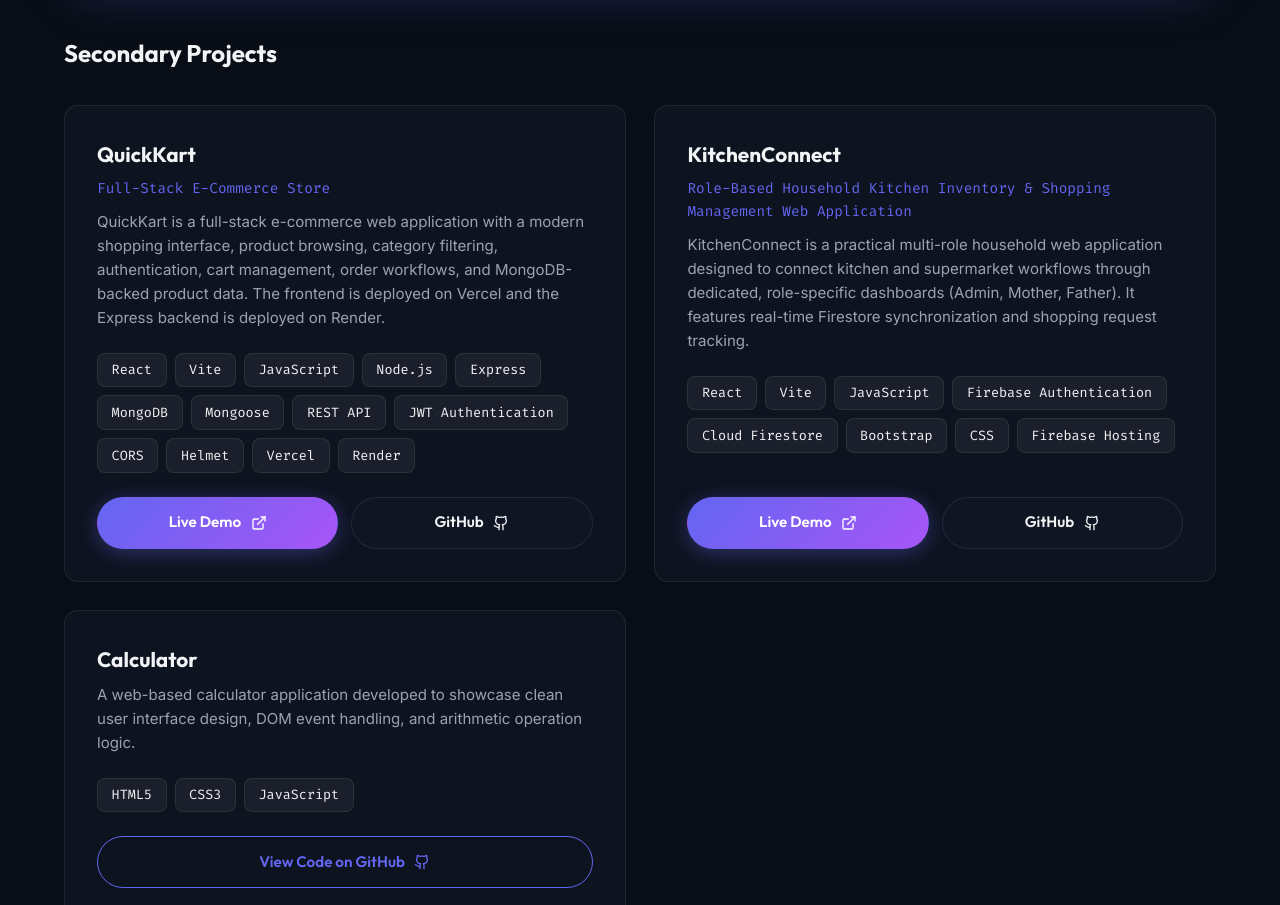
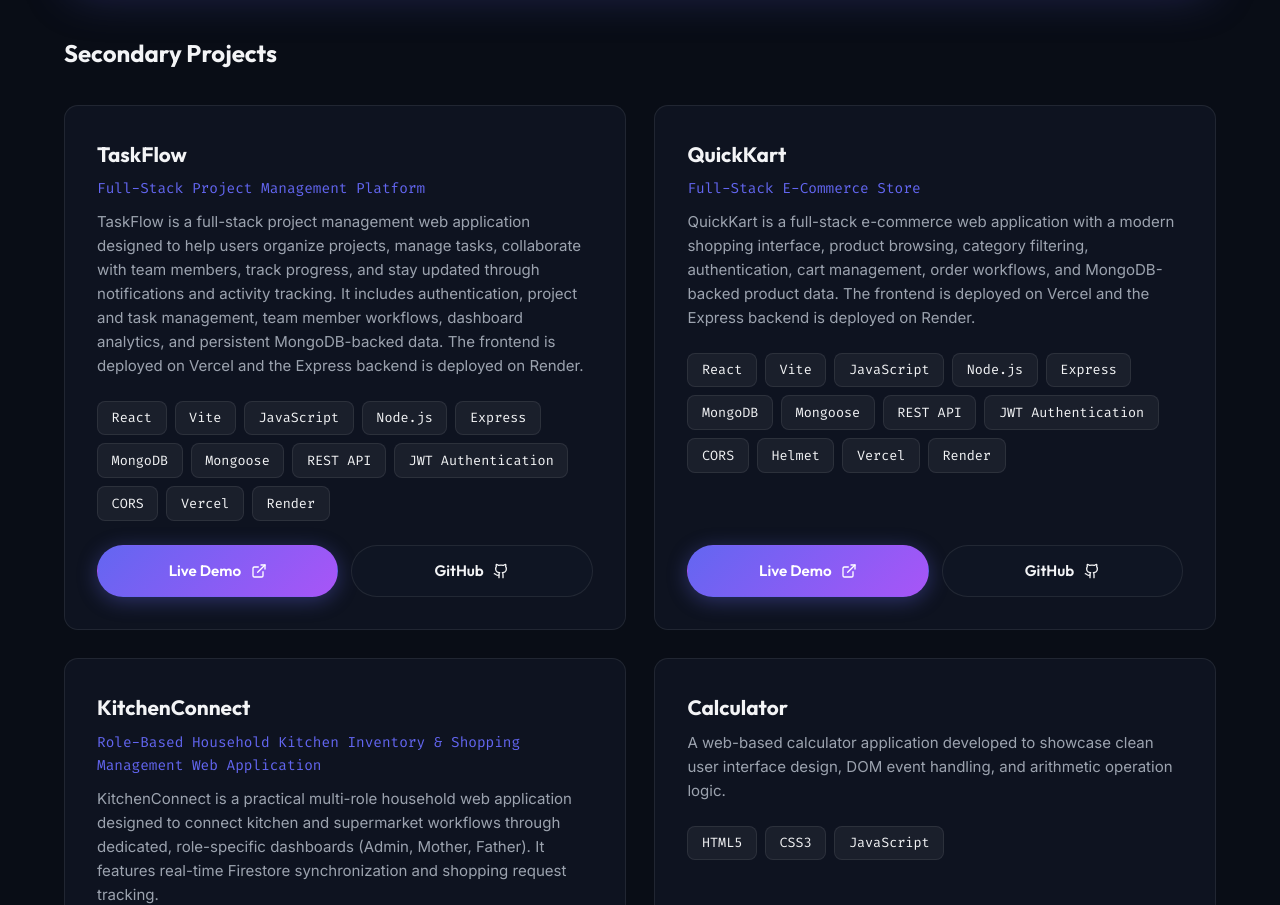
Before and after one commit to rnprahul/portfolio, a React (Vite) app: page / in a window 1280 px wide. Shown: the part 3600-4505 px from the top of the page. Built offline with nearby package versions, Linux system fonts and the light colour scheme.

Commit message:
feat: add TaskFlow project to secondary projects

```diff
--- a/src/data/portfolioData.js
+++ b/src/data/portfolioData.js
@@ -121,6 +121,28 @@ export const portfolioData = {
 
   secondaryProjects: [
     {
+      id: "taskflow",
+      name: "TaskFlow",
+      tagline: "Full-Stack Project Management Platform",
+      description: "TaskFlow is a full-stack project management web application designed to help users organize projects, manage tasks, collaborate with team members, track progress, and stay updated through notifications and activity tracking. It includes authentication, project and task management, team member workflows, dashboard analytics, and persistent MongoDB-backed data. The frontend is deployed on Vercel and the Express backend is deployed on Render.",
+      techStack: [
+        "React",
+        "Vite",
+        "JavaScript",
+        "Node.js",
+        "Express",
+        "MongoDB",
+        "Mongoose",
+        "REST API",
+        "JWT Authentication",
+        "CORS",
+        "Vercel",
+        "Render"
+      ],
+      github: "https://github.com/rnprahul/CodeAlpha_ProjectManagementTool",
+      liveDemo: "https://taskflow-kohl-tau.vercel.app"
+    },
+    {
       id: "quickkart",
       name: "QuickKart",
       tagline: "Full-Stack E-Commerce Store",
```
